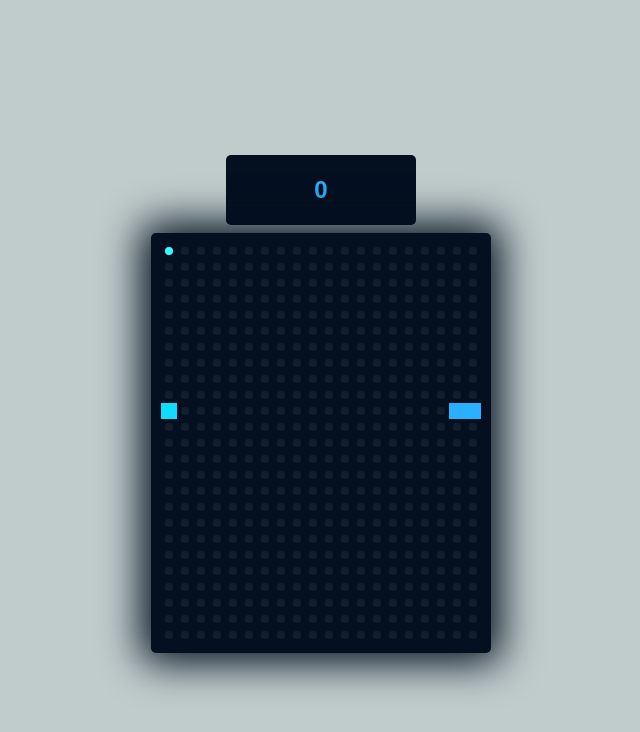
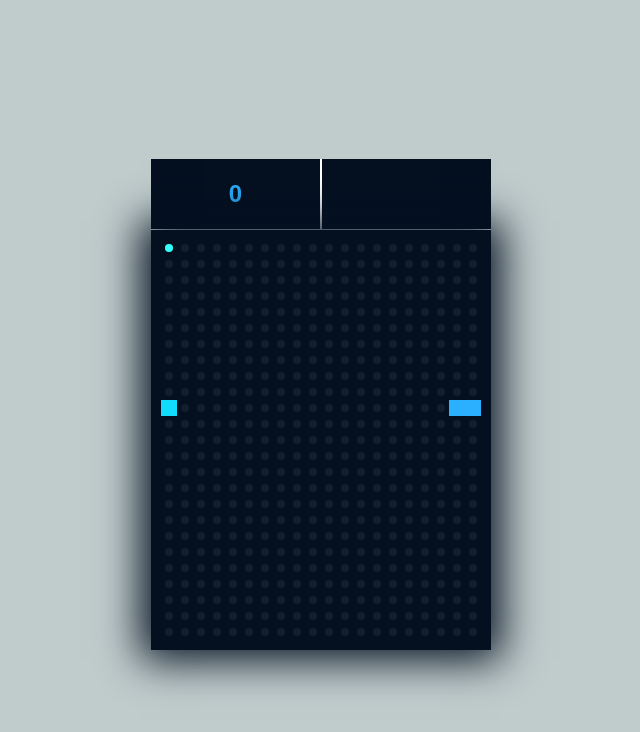
Before and after one commit to ivannikovaleksej10/snake-game-js, a plain HTML site: page index.html in a window 1280 px wide. Shown: the whole page, without its empty margins (319-959 px from the left). Drawn offline with nearby package versions, Linux system fonts and the light colour scheme.

Commit message:
add highscore, fixes, redisign

```diff
--- a/index.html
+++ b/index.html
@@ -14,6 +14,10 @@
 			<div class="game-score">
 				<span class="score-count">1234</span>
 			</div>
+			<div class="game-highscore">
+				<span class="highscore-count">1234
+				</span>
+			</div>
 		</div>
 		<div class="canvas-wrapper">
 			<canvas id="game-canvas" width="320" height="400"></canvas>
--- a/scripts/main.js
+++ b/scripts/main.js
@@ -1,5 +1,7 @@
 let scoreBlock;
+let highScoreBlock;
 let score = 0;
+highScore = localStorage.getItem('localHighScore');
 
 const config = {
 	step: 0,
@@ -26,6 +28,7 @@ let berry = {
 let canvas = document.querySelector("#game-canvas");
 let context = canvas.getContext("2d");
 scoreBlock = document.querySelector(".game-score .score-count");
+highScoreBlock = document.querySelector(".game-highscore .highscore-count")
 drawScore();
 
 function gameLoop() {
@@ -97,7 +100,6 @@ function collisionBorder() {
 function refreshGame() {
 	score = 0;
 	drawScore();
-
 	swal("You lose", "Try again!", "error");
 
 	snake.x = 160;
@@ -124,11 +126,16 @@ function randomPositionBerry() {
 
 function incScore() {
 	score++;
+	if (score > highScore) {
+    	highScore = score;
+		localStorage.setItem('localHighScore', highScore);
+	}
 	drawScore();
 }
 
 function drawScore() {
 	scoreBlock.innerHTML = score;
+	highScoreBlock.innerHTML = highScore;
 }
 
 function getRandomInt(min, max) {
--- a/style/main.css
+++ b/style/main.css
@@ -21,23 +21,39 @@ body {
 
 .game-header {
   padding-top: 1vmin;
-  padding-bottom: 1vmin;
 
   display: flex;
   justify-content: space-between;
+  border-bottom: 0.5px solid #fff;
 }
 .game-score {
   padding: 10px 15px;
-  min-width: 160px;
+  min-width: 139px;
+  border-right: 0.5px solid #fff;
   height: 50px;
   background: #041020;
-  border-radius: 5px;
-
   display: flex;
   justify-content: center;
   align-items: center;
 }
+
 .score-count {
+  font-size: 3vmin;
+  color: #2bafff;
+  font-weight: bold;
+}
+
+.game-highscore {
+  padding: 10px 15px;
+  min-width: 139px;
+  border-left: 0.5px solid #fff;
+  height: 50px;
+  background: #041020;
+  display: flex;
+  justify-content: center;
+  align-items: center;
+}
+.highscore-count {
   font-size: 3vmin;
   color: #2bafff;
   font-weight: bold;
@@ -45,7 +61,6 @@ body {
 
 .canvas-wrapper {
   background-color: #041020;
-  border-radius: 5px;
   border: 10px solid #041020;
   box-shadow: 0px 0px 40px 10px #041020;
 
```
